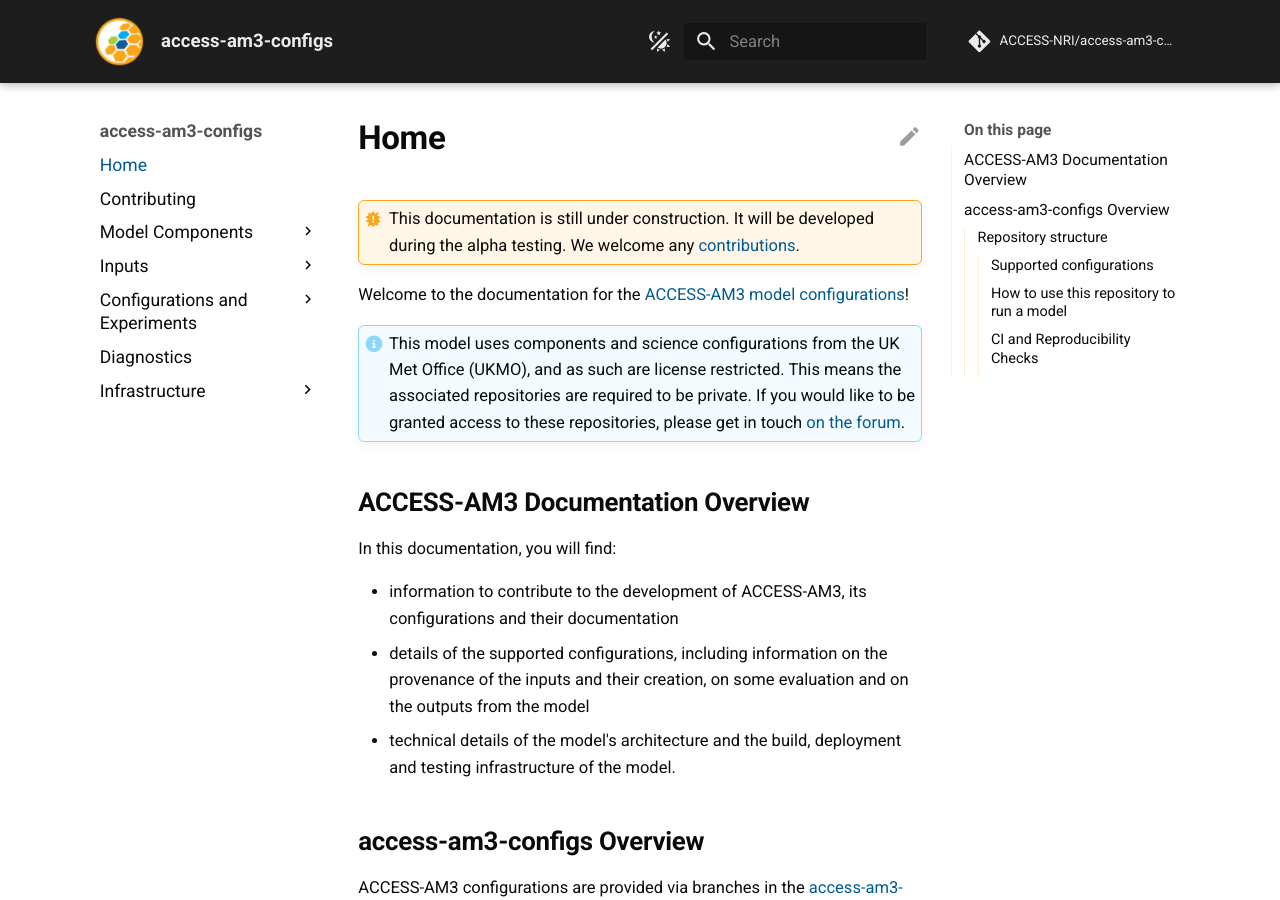
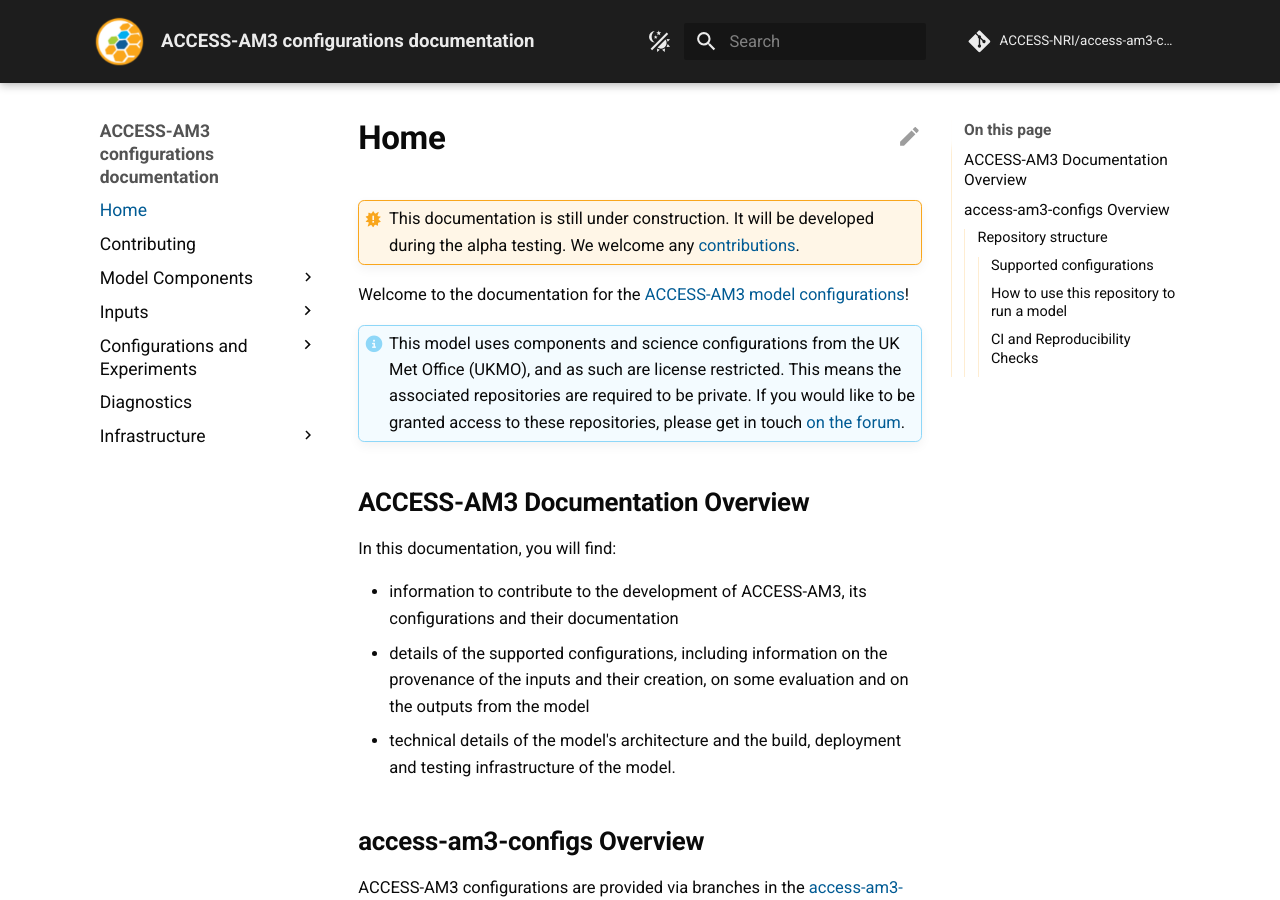
Before and after one commit to ACCESS-NRI/access-am3-configs-doc, an MkDocs documentation site: the page built from documentation/docs/pages/index.md, in a window 1280 px wide and 900 px high. Built offline with MkDocs 1.6.1 and Material for MkDocs 9.7.7, drawn with Linux system fonts in a browser that asks for light colours; comment, search, counter and statistics services are not loaded.

Commit message:
Update documentation site name and repository links

```diff
--- a/documentation/mkdocs.yml
+++ b/documentation/mkdocs.yml
@@ -1,14 +1,14 @@
 # This file uses the following environment variables set within the build workflow:
 # - SITE_URL: the URL of the site (Falls back to the default URL)
 # For example, for PR-previews, SITE_URL is set to <default_URL>/pr-preview-NUM
-site_name: access-am3-configs
+site_name: ACCESS-AM3 configurations documentation
 
 # Site URL
 site_url: !ENV [SITE_URL, "http://access-nri.github.io/access-am3-configs/"]
 
 # Git repository (Adds a link to the GitHub repository at the top)
-repo_url: https://github.com/ACCESS-NRI/access-am3-configs
-repo_name: ACCESS-NRI/access-am3-configs
+repo_url: https://github.com/ACCESS-NRI/access-am3-configs-doc
+repo_name: ACCESS-NRI/access-am3-configs-doc
 edit_uri: blob/main/documentation/docs/ #hopefully will fix the edit button from 404'ing, https://github.com/mkdocs/mkdocs/issues/2416
 
 # Theme
```
